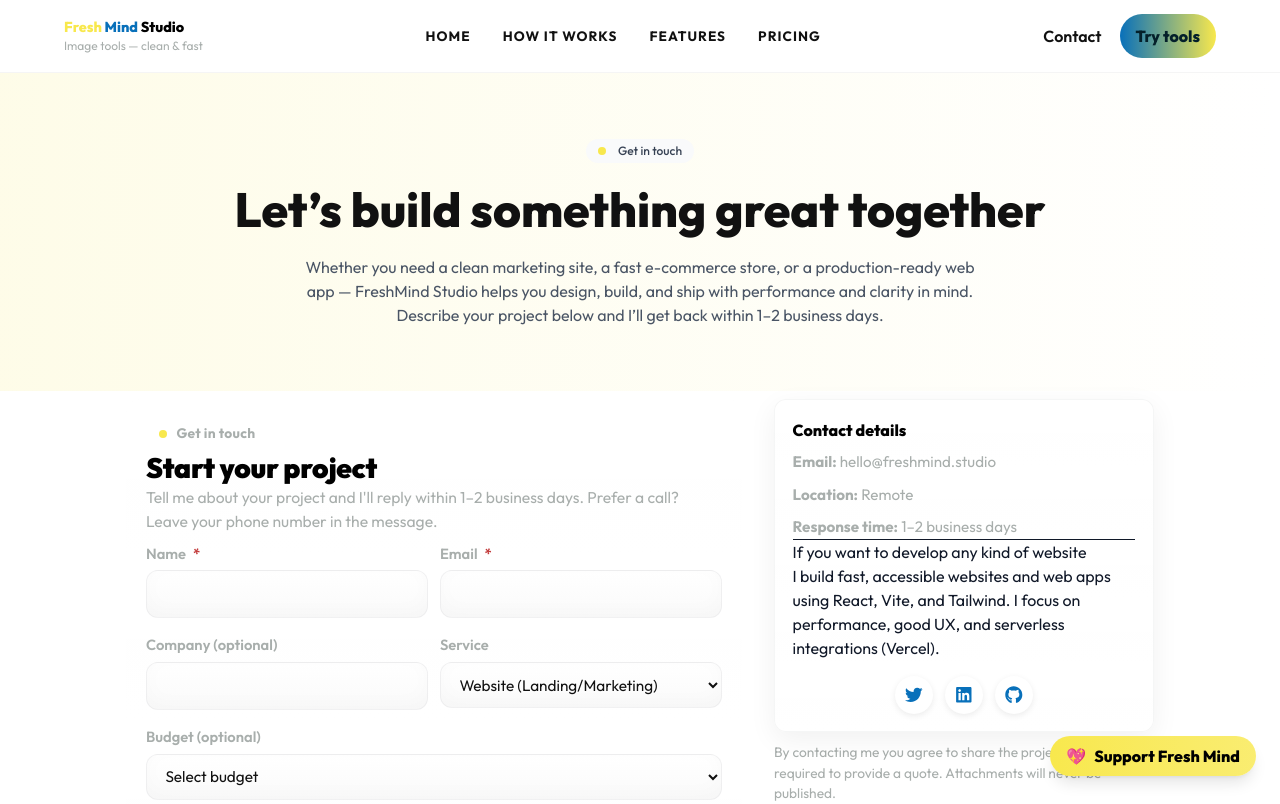
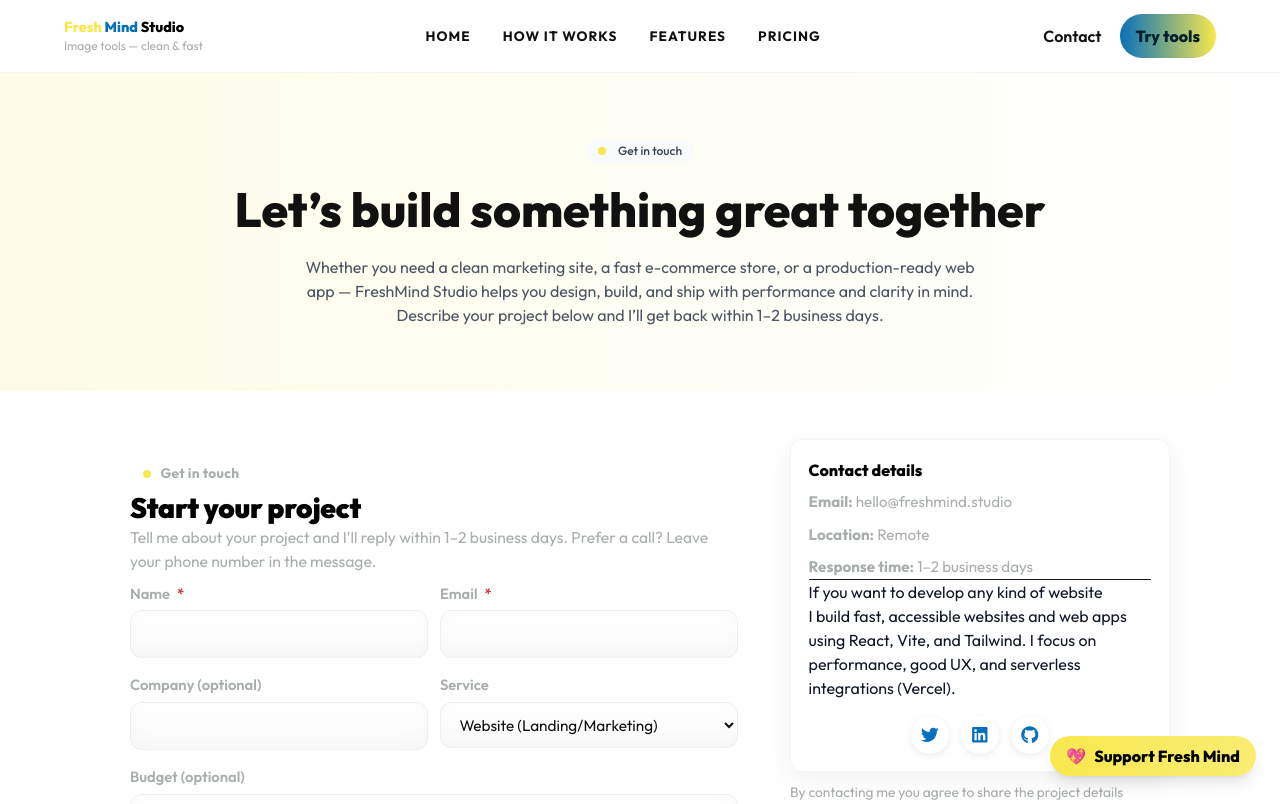
Before and after one commit to Hisaw304/freshmindstudio, a React (Vite) app: page /contact in a window 1280 px wide. Shown: the top 804 px of the page. Built offline with nearby package versions, Linux system fonts and the light colour scheme.

Commit message:
contact update

```diff
--- /dev/null
+++ b/api/contact.js
@@ -0,0 +1,35 @@
+import sgMail from "@sendgrid/mail";
+
+sgMail.setApiKey(process.env.SENDGRID_API_KEY);
+
+export default async function handler(req, res) {
+  if (req.method !== "POST") {
+    return res.status(405).json({ error: "Method not allowed" });
+  }
+
+  try {
+    const { name, email, company, service, budget, message, attachments } =
+      req.body;
+
+    const msg = {
+      to: "fishlymind@email.com", // your inbox
+      from: "no-reply@freshmindstudio.vercel.app", // verified sender in SendGrid
+      subject: `New Contact Form Submission from ${name || "Unknown"}`,
+      html: `
+        <p><strong>Name:</strong> ${name || "-"}</p>
+        <p><strong>Email:</strong> ${email || "-"}</p>
+        <p><strong>Company:</strong> ${company || "-"}</p>
+        <p><strong>Service:</strong> ${service || "-"}</p>
+        <p><strong>Budget:</strong> ${budget || "-"}</p>
+        <p><strong>Message:</strong><br/>${message || "-"}</p>
+      `,
+      attachments: attachments || [], // must be base64 encoded
+    };
+
+    await sgMail.send(msg);
+    res.status(200).json({ success: true });
+  } catch (err) {
+    console.error("SendGrid error:", err.response?.body || err.message);
+    res.status(500).json({ success: false, error: err.message });
+  }
+}
--- a/package.json
+++ b/package.json
@@ -10,6 +10,7 @@
     "preview": "vite preview"
   },
   "dependencies": {
+    "@sendgrid/mail": "^8.1.6",
     "@tailwindcss/vite": "^4.1.13",
     "axios": "^1.12.2",
     "browser-image-compression": "^2.0.2",
--- a/src/assets/style.css
+++ b/src/assets/style.css
@@ -476,7 +476,7 @@
   position: relative;
   overflow: visible; /* important so glow isn't clipped */
   background: var(--card-bg);
-  border: 1px solid var(--brand-yellow); /* yellow border on static */
+  border: 1px solid var(--accent-blue); /* yellow border on static */
   border-radius: var(--card-radius);
   padding: 1rem;
   transition: transform 220ms ease, box-shadow 220ms ease;
--- a/src/components/Contact.jsx
+++ b/src/components/Contact.jsx
@@ -231,6 +231,31 @@
       setUploadPercent(0);
     }
   }
+  const handleSubmit = async (e) => {
+    e.preventDefault();
+
+    // 1. Grab inputs from state
+    const formData = { name, email, company, service, budget, message };
+
+    // 2. Handle attachments (convert File -> base64)
+    const attachments = [];
+    for (const file of selectedFiles) {
+      const base64 = await toBase64(file);
+      attachments.push({
+        content: base64.split(",")[1], // remove "data:...base64,"
+        filename: file.name,
+        type: file.type,
+        disposition: "attachment",
+      });
+    }
+
+    // 3. Send to API
+    await fetch("/api/contact", {
+      method: "POST",
+      headers: { "Content-Type": "application/json" },
+      body: JSON.stringify({ ...formData, attachments }),
+    });
+  };
 
   return (
     <main className="cm-roots">
--- a/src/pages/ContactPage.jsx
+++ b/src/pages/ContactPage.jsx
@@ -19,7 +19,10 @@
         aria-hidden={false}
       >
         <div className="max-w-[1100px] mx-auto px-4 text-center">
-          <div className="inline-flex items-center gap-3 bg-gray-50 rounded-full px-3 py-1 text-xs font-medium text-gray-700 mb-4 mx-auto">
+          <div
+            id="contact"
+            className="inline-flex items-center gap-3 bg-gray-50 rounded-full px-3 py-1 text-xs font-medium text-gray-700 mb-4 mx-auto"
+          >
             <span
               className="inline-block w-2 h-2 rounded-full"
               style={{ background: "var(--accent)" }}
@@ -42,7 +45,7 @@
 
       {/* Main contact section (your component) */}
       <main className="flex-1">
-        <div className="max-w-[1100px] mx-auto px-4 -mt-10">
+        <div className=" mx-auto ">
           {/* The contact component should include the form, validation, success states, etc. */}
           <Contact />
         </div>
@@ -63,7 +66,7 @@
 
             <div className="mt-6 flex items-center justify-center gap-3">
               <a
-                href="info@fishlymind@gmail.com"
+                href="#contact"
                 className="btn-primary btn"
                 aria-label="Start your project by email"
               >
```
Also changed, not shown: 1 other file (tests, documents, lock files or other folders).
